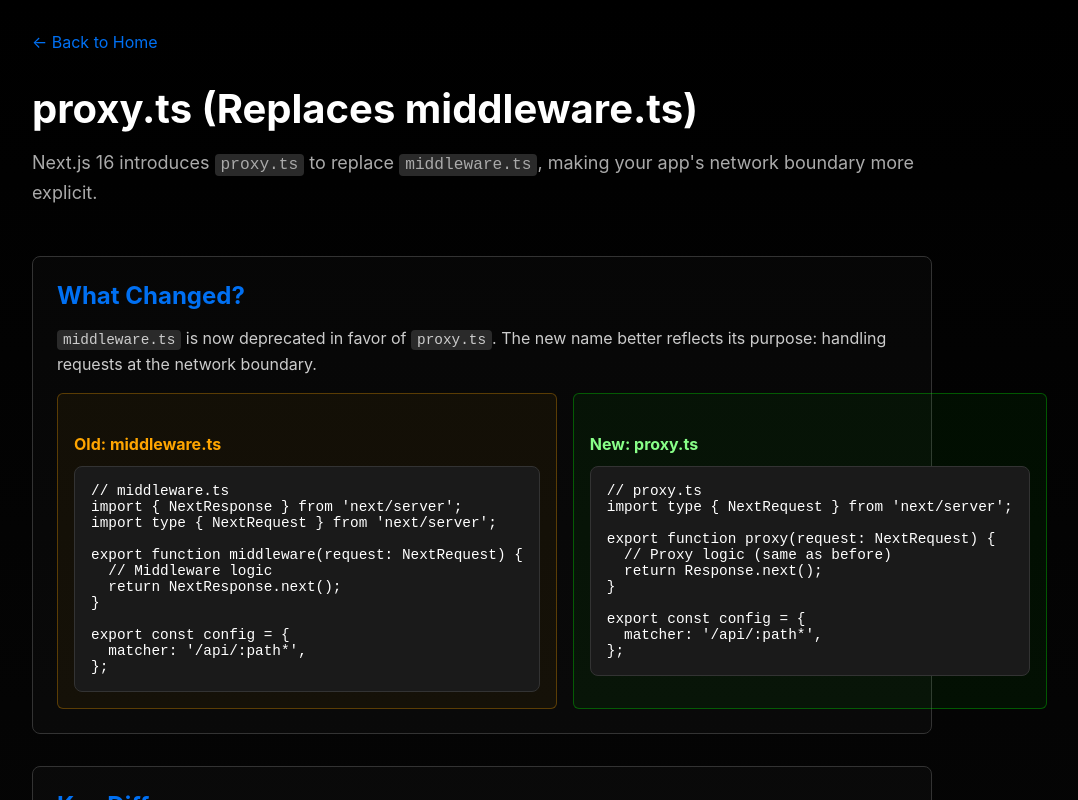
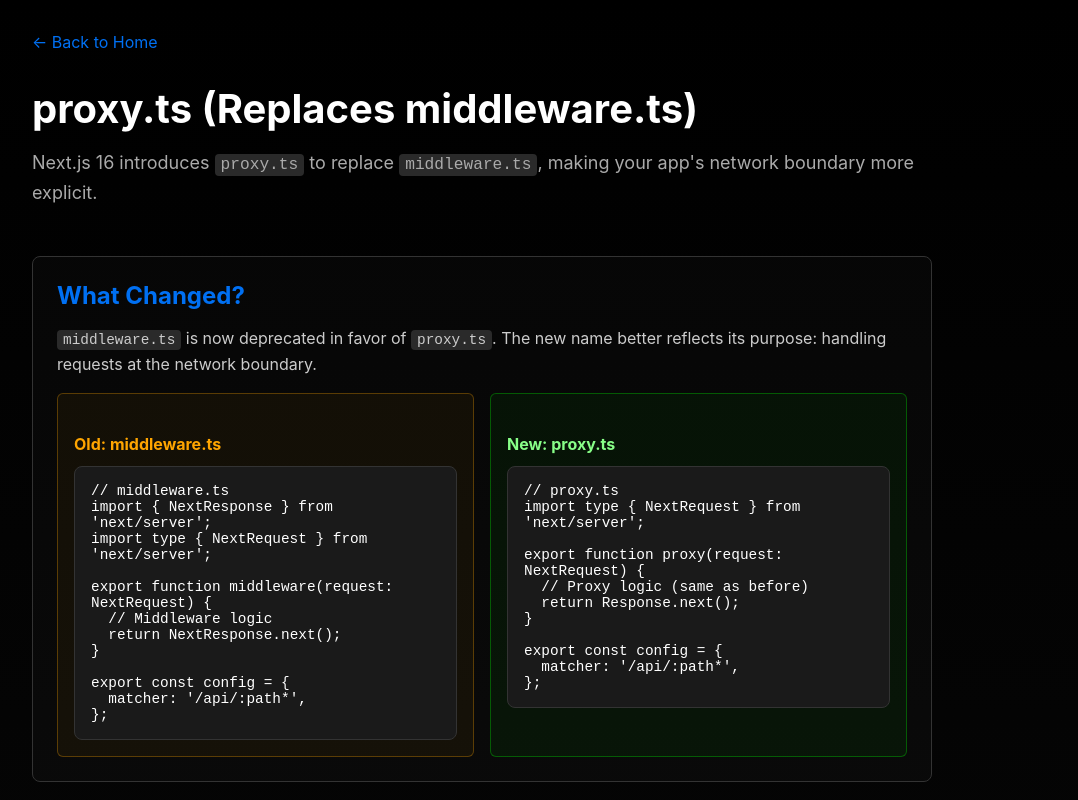
Before and after one commit to NinaKnowles/next-js-conference-25, a Next.js app: page /proxy-example in a window 1280 px wide. Shown: the top 800 px of the page, without its empty margins (158-1236 px from the left). Built offline with nearby package versions, Linux system fonts and the light colour scheme.

Commit message:
Fix styling

```diff
--- a/app/proxy-example/page.module.css
+++ b/app/proxy-example/page.module.css
@@ -92,12 +92,15 @@
   grid-template-columns: 1fr 1fr;
   gap: 1rem;
   margin-top: 1rem;
+  width: 100%;
 }
 
 .before,
 .after {
   padding: 1rem;
   border-radius: 6px;
+  overflow: hidden;
+  min-width: 0;
 }
 
 .before {
@@ -124,6 +127,13 @@
 
 .comparison pre {
   margin: 0;
+  overflow-x: auto;
+  max-width: 100%;
+}
+
+.comparison pre code {
+  word-break: break-word;
+  white-space: pre-wrap;
 }
 
 .warning {
```
